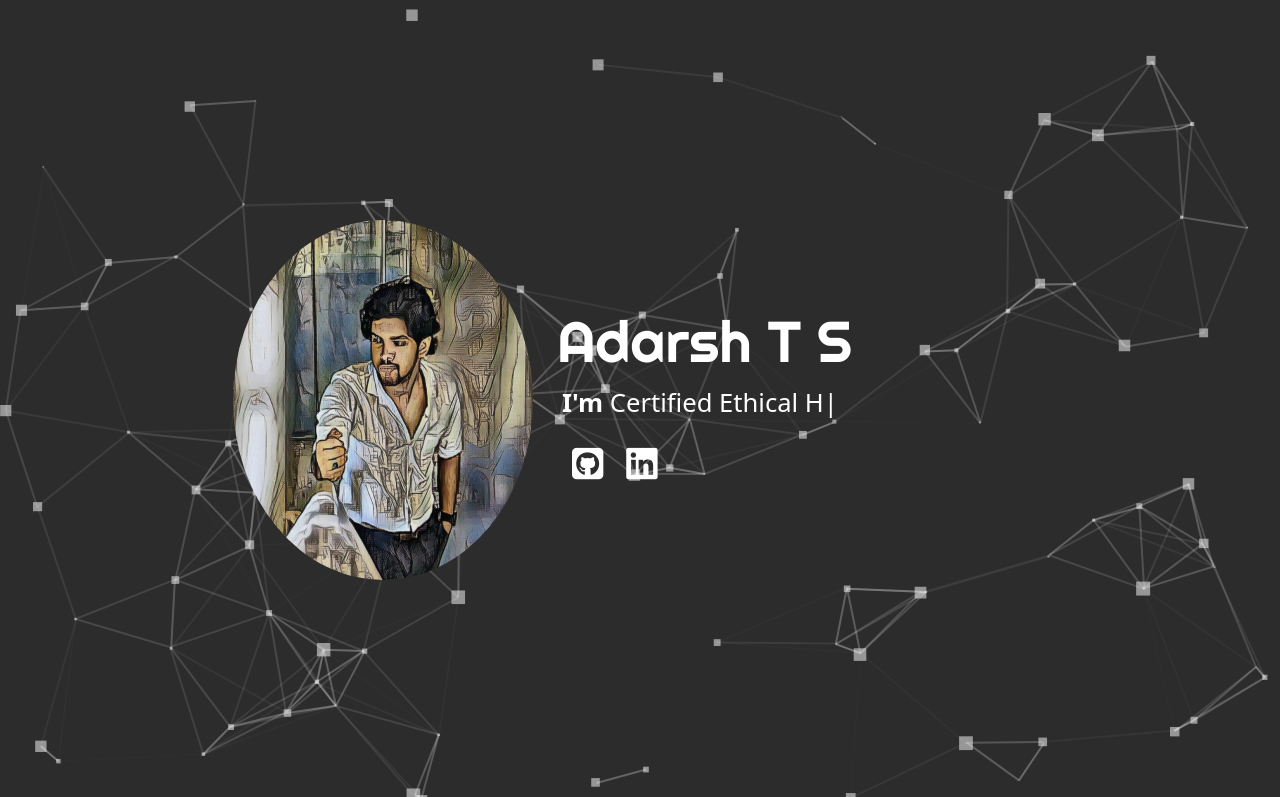
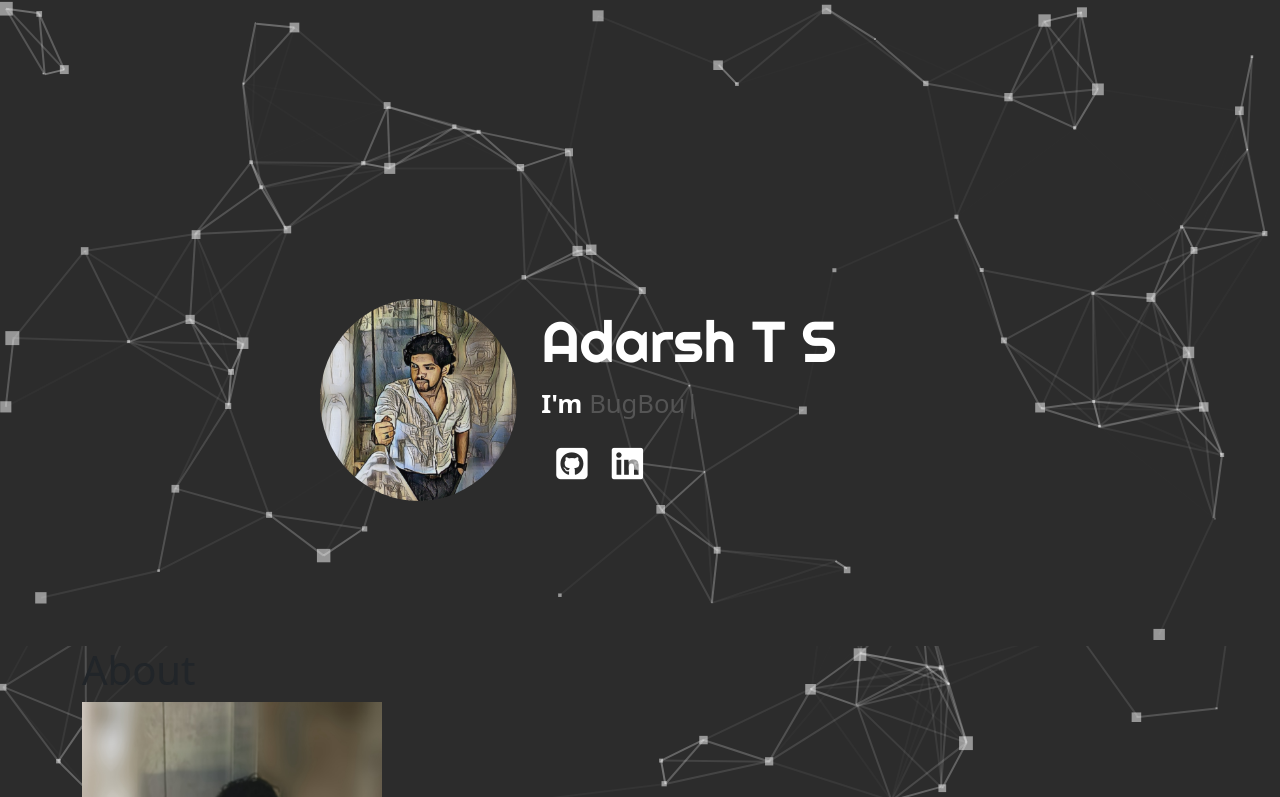
Before and after one commit to adarshtsatheesh/HACKERPORTFOLIO, a plain HTML site: page index.html in a window 1280 px wide. Shown: the top 797 px of the page. Drawn offline with nearby package versions, Linux system fonts and the light colour scheme.

Commit message:
particleon hero + background for all

```diff
--- a/index.html
+++ b/index.html
@@ -37,45 +37,46 @@
   <div class="cursor-dot" data-cursor-dot></div>
   <div class="cursor-outline" data-cursor-outline></div>
 
+
+
+
         <!-- hero -->
 
-     <div id="particles-js">
 
-     </div>
+  <div id="particles-js-hero">
 
         <section id="hero" class="hero">
-      <div class="container"
-      data-aos="zoom-in"
-        data-aos-delay="100"
-        data-aos-duration="1000"
-        >
-          <div class="row">
-            <div class="col-md-5">
-              <div class="column-content-left">
+          <div class="container">
+
+            <div class="center">
+              <div class="row d-flex flex-wrap align-items-center">
+                <div class="col-md-4">
                   <img class="image img-fluid" src="/images/myimages/effect/effect2.png" alt="ehehehe" width="950">
                 </div>
-            </div>
                 <div class="col-md-6">
-              <div class="column-content-right">
                   <h1 class="header1">Adarsh T S</h1>
                   <p class="lead">
                     I'm
                     <span
                       class="typed"
-                          data-typed-items="Certified Ethical Hacker,BugBounty Hunter, Penetration Tester ,Freelancer"
+                      data-typed-items="Ethical Hacker,BugBounty Hunter, Web Developer ,Freelancer"
                     ></span>
                   </p>
-                  <div class="icons">
-                      <a href=""><i class="fa-brands fa-square-github"></i></a>
-                      <a href=""><i class="fa-brands fa-linkedin" style="margin-left: 5px;"></i></a>
+                  <a class="icons" href=""> <i class="fa-brands fa-square-github"></i></a>
+                  <a class="icons" href=""> <i class="fa-brands fa-linkedin"></i></a>
+
                 </div>
               </div>
             </div>
-          </div>
-      </div>
-  </section>
 
 
+        </section>
+      </div>
+
+        <!-- particle background only starts-->
+
+
+        <div id="particles-js-background"> </div>
 
   <!-- About section starts -->
   <section class="about" id="about">
@@ -109,6 +110,8 @@
     <!-- particles.js -->
     <script type="text/javascript" src="/js/particles.js"></script>
     <script type="text/javascript" src="/js/app.js"></script>
+    <script type="text/javascript" src="/js/back.js"></script>
+
 
 
 
--- a/js/app.js
+++ b/js/app.js
@@ -11,7 +11,7 @@ particlesJS.load('particles-js', 'particles.json', function() {
 
 /* Otherwise just put the config content (json): */
 
-particlesJS('particles-js',
+particlesJS('particles-js-hero',
 
   {
     "particles": {
@@ -131,3 +131,127 @@ particlesJS('particles-js',
   }
 
 );
+
+
+
+// baackground
+particlesJS('particles-js-background',
+
+  {
+    "particles": {
+      "number": {
+        "value": 80,
+        "density": {
+          "enable": true,
+          "value_area": 800
+        }
+      },
+      "color": {
+        "value": "#FFFFFF"
+      },
+      "shape": {
+        "type": "edge",
+        "stroke": {
+          "width": 0,
+          "color": "#FFFFFF"
+        },
+        "polygon": {
+          "nb_sides": 5
+        },
+        "image": {
+          "src": "img/github.svg",
+          "width": 100,
+          "height": 100
+        }
+      },
+      "opacity": {
+        "value": 0.5,
+        "random": false,
+        "anim": {
+          "enable": false,
+          "speed": 1,
+          "opacity_min": 0.1,
+          "sync": false
+        }
+      },
+      "size": {
+        "value": 7,
+        "random": true,
+        "anim": {
+          "enable": false,
+          "speed": 40,
+          "size_min": 0.1,
+          "sync": false
+        }
+      },
+      "line_linked": {
+        "enable": true,
+        "distance": 150,
+        "color": "#FFFFFF",
+        "opacity": 0.4,
+        "width": 2
+      },
+      "move": {
+        "enable": true,
+        "speed": 6,
+        "direction": "none",
+        "random": false,
+        "straight": false,
+        "out_mode": "out",
+        "attract": {
+          "enable": false,
+          "rotateX": 600,
+          "rotateY": 1200
+        }
+      }
+    },
+    "interactivity": {
+      "detect_on": "canvas",
+      "events": {
+        "onhover": {
+          "enable": true,
+          "mode": "repulse"
+        },
+        "onclick": {
+          "enable": true,
+          "mode": "push"
+        },
+        "resize": true
+      },
+      "modes": {
+        "grab": {
+          "distance": 400,
+          "line_linked": {
+            "opacity": 1
+          }
+        },
+        "bubble": {
+          "distance": 400,
+          "size": 40,
+          "duration": 2,
+          "opacity": 8,
+          "speed": 3
+        },
+        "repulse": {
+          "distance": 200
+        },
+        "push": {
+          "particles_nb": 4
+        },
+        "remove": {
+          "particles_nb": 2
+        }
+      }
+    },
+    "retina_detect": true,
+    "config_demo": {
+      "hide_card": false,
+      "background_color": "#b61924",
+      "background_image": "",
+      "background_position": "50% 50%",
+      "background_repeat": "no-repeat",
+      "background_size": "cover"
+    }
+  }
+
+);
--- a/style.css
+++ b/style.css
@@ -1,92 +1,50 @@
 @import url('https://fonts.googleapis.com/css2?family=Changa:wght@200..800&family=Lobster+Two:ital,wght@0,400;0,700;1,400;1,700&family=Raleway:ital,wght@0,100..900;1,100..900&family=Righteous&family=Roboto:ital,wght@0,100;0,300;0,400;0,500;0,700;0,900;1,100;1,300;1,400;1,500;1,700;1,900&family=Ubuntu+Mono:ital,wght@0,400;0,700;1,400;1,700&display=swap');
-
-.cursor-outline {body{
+body{
     margin: 0;
     padding: 0;
     box-sizing: border-box;
-    cursor: none;
-    background-color: #000;
+}
+
+#particles-js-hero{
+
+  background-color: #2C2C2C; /* Adjust as needed */
 
 }
 
-/* Cursor */
+#particles-js-background{
+  background-color: #2C2C2C; /* Adjust as needed */
 
-.cursor-dot {
-  width: 10px;
-  height: 10px;
-  background-color: white;
+
 }
 
-.cursor-outline {
-  width: 40px;
-  height: 40px;
-  border: 2px solid hsla(0, 0%, 100%, 0.5);
-}
-
-.cursor-dot,
-.cursor-outline {
+#particles-js-background {
   position: fixed;
   top: 0;
   left: 0;
-    transform: translate(-50%, -50%);
-    border-radius: 50%;
-    z-index: 1;
-    pointer-events: none;
+  width: 100%;
+  height: 100%;
+  z-index: -1; /* Ensure particles are behind other content */
 }
 
-  /* Your existing styles */
-  transition: left 0.05s ease, top 0.05s ease;
+#hero{
+  width: 100%;
+  color: #FFFFFF;
 }
 
+.center{
 
+  position: absolute;
+  top: 50%;
+  left: 50%;
+  transform: translate(-50%,-50%);
 
-#particles-js {
-  position: fixed;
-  width: 100%;
-  height: 100%;
-  background-color: #2C2C2C; /* Adjust as needed */
-  z-index: -1;
-}
-
-/* hero */
- .hero .row .column-content-left img{
-    height: 360px;
-    width: 300px;
-}
-
-html, body {
-    height: 100%;
-}
-
-.hero {
-    min-height: 100vh; /* Ensure hero section takes up the full viewport height */
-    display: flex;
-    align-items: center;
-    justify-content: center;
-}
-
-/* Center content within columns */
-.column-content-left {
-    display: flex;
-    flex-direction: column;
-    justify-content: center;
-    align-items: flex-end;
-    height: 100%; /* Ensure content takes up full height of column */
-}
-
-.column-content-right {
-    display: flex;
-    flex-direction: column;
-    justify-content: center;
-    align-items: flex-start;
-    height: 100%; /* Ensure content takes up full height of column */
 }
 
 .header1 {
   font-family: 'Righteous', cursive;
   font-size: 4.5vw;
-    color: #FFFFFF;
 }
+
 
 
 .header4 {
@@ -97,21 +55,18 @@ html, body {
 .hero p{
   font-size: 1.6rem;
   font-weight: 700;
-    padding-left: 5px;
-    color: #FFFFFF;
 }
 
 .hero p span{
-    color: #FFFFFF;
+  color: #555555;
   font-weight: 500;
 }
 
-
-  .hero .image {
+.image {
   border-radius: 50%;
 }
 
-  .hero  a i{
+.hero .center a i{
   color: #FFFFFF;
 }
 
@@ -124,11 +79,11 @@ html, body {
   transition: 0.5s;
 }
 
-
-  .hero  .icons i:hover{
+.hero .center .icons i:hover{
   color:
   #9ccc9c ;
 }
+
 
 
 @media screen and (max-width: 785px) {
@@ -158,49 +113,12 @@ html, body {
 
 }
 
-      @media screen and (max-width: 768px) {
-        .hero {
-            align-items: flex-start;
-            justify-content: flex-start;
-            min-height: auto;
-            padding-top: 50px; /* Adjust as needed */
-            padding-bottom: 50px; /* Adjust as needed */
+
+/* about */
+
+
+.about {
+  /* Adjust the positioning as needed */
+  position: relative;
+  z-index: 1; /* Ensure content is above particles */
 }
-        .column-content-left,
-        .column-content-right {
-            align-items: center;
-            text-align: center;
-        }
-    }
-
-      /* Add this style */
-      @media screen and (max-width: 768px) {
-        .hero {
-            min-height: auto;
-            padding-top: 20px; /* Adjust as needed */
-            padding-bottom: 20px; /* Adjust as needed */
-        }
-    }
-
-      /* Add this style */
-      @media screen and (max-width: 768px) {
-        .hero {
-            min-height: auto;
-            padding-top: 20px; /* Adjust as needed */
-            padding-bottom: 20px; /* Adjust as needed */
-        }
-    }
-    @media screen and (max-width: 768px) {
-        .hero {
-            align-items: flex-start;
-            justify-content: flex-start;
-            min-height: auto;
-            padding-top: 50px; /* Adjust as needed */
-            padding-bottom: 50px; /* Adjust as needed */
-        }
-        .column-content-left,
-        .column-content-right {
-            align-items: center;
-            text-align: center;
-        }
-    }
```
Lines whose indentation alone changed are shown as unchanged.
